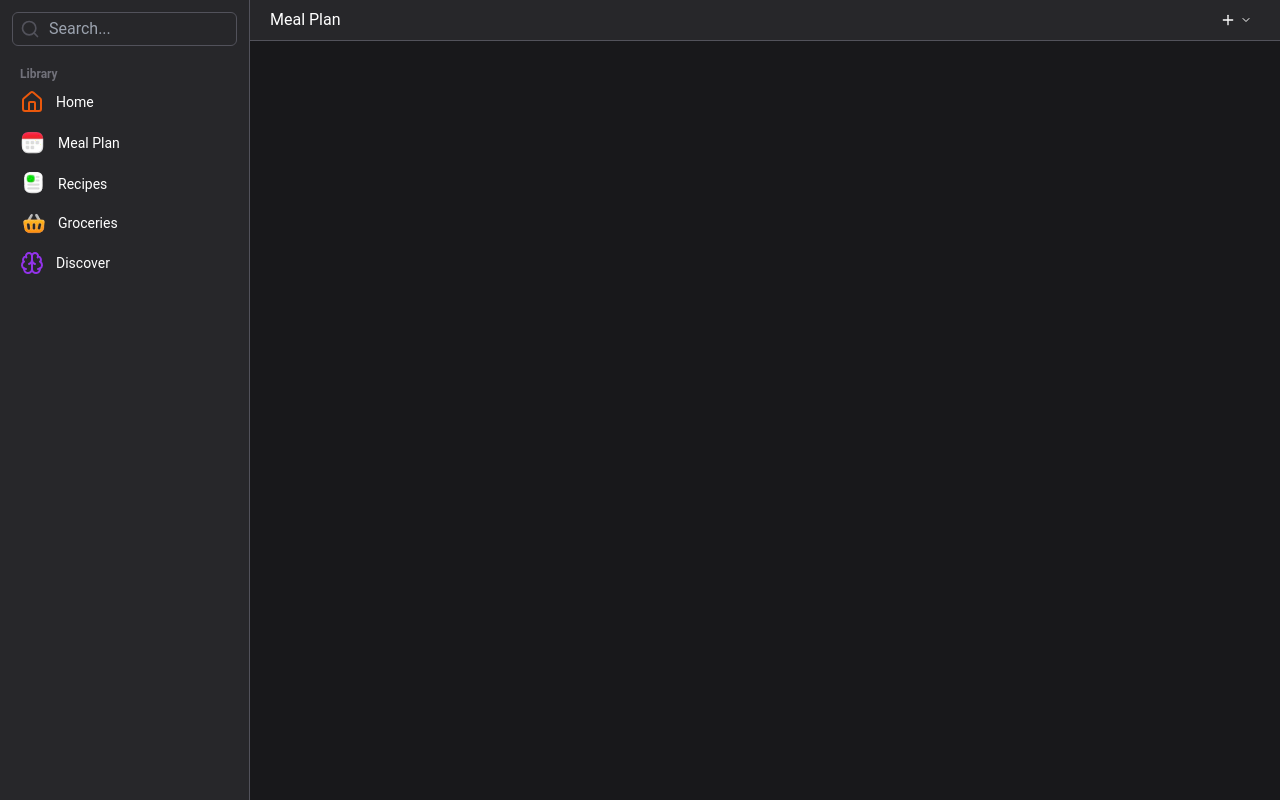
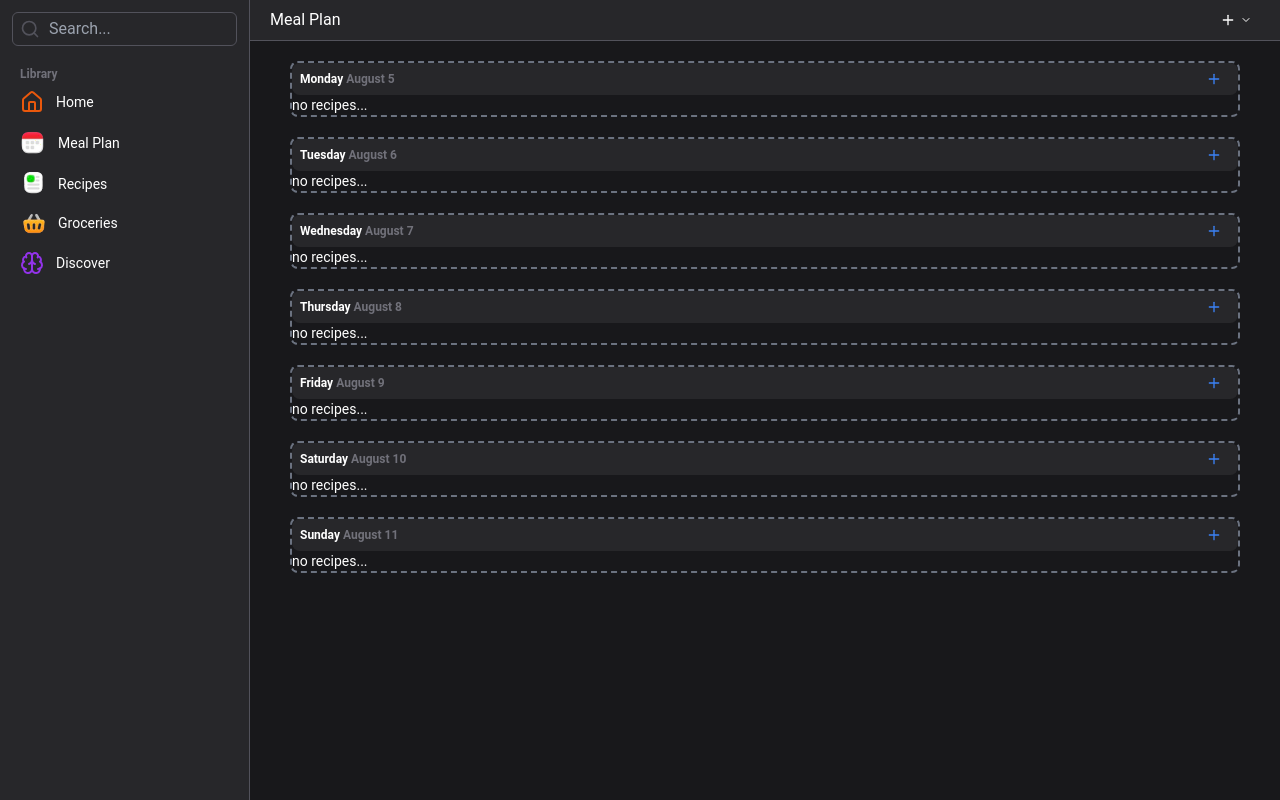
Before and after one commit to JordanVera/meal_prep_pwa, a Next.js app: page /mealPlan in a window 1280 px wide. Built offline with nearby package versions, Linux system fonts and the light colour scheme; no server answers.

Commit message:
feat: Add lazy loading for images in RecipeProfileHeaderButton and GenerateMealPlanButton components

```diff
--- a/src/components/buttons/RecipeProfileHeaderButton.jsx
+++ b/src/components/buttons/RecipeProfileHeaderButton.jsx
@@ -1,4 +1,5 @@
 import { useState, useEffect } from 'react';
+
 import { ChevronDown, Plus } from 'lucide-react'; // Assuming you're using Lucide for icons
 import { useUser } from '@/providers/UserContext';
 
--- a/src/pages/mealPlan.jsx
+++ b/src/pages/mealPlan.jsx
@@ -1,13 +1,84 @@
+import { useState } from 'react';
 import GenerateMealPlanButton from '@/components/buttons/GenerateMealPlanButton';
+import { ChevronDown, Plus, Ellipsis } from 'lucide-react';
+import { IconButton } from '@mui/material';
 
 const mealPlan = () => {
+  const getDaysOfWeek = () => {
+    const daysOfWeek = [];
+    const currentDate = new Date();
+    const options = { weekday: 'long', month: 'long', day: 'numeric' };
+
+    // Adjust to start from Monday
+    const dayOfWeek = currentDate.getDay();
+    const daysToMonday = (dayOfWeek === 0 ? -6 : 1) - dayOfWeek;
+    currentDate.setDate(currentDate.getDate() + daysToMonday);
+
+    for (let i = 0; i < 7; i++) {
+      daysOfWeek.push({
+        day: currentDate.toLocaleDateString('en-US', { weekday: 'long' }),
+        date: currentDate.toLocaleDateString('en-US', {
+          month: 'long',
+          day: 'numeric',
+        }),
+      });
+      currentDate.setDate(currentDate.getDate() + 1);
+    }
+
+    return daysOfWeek;
+  };
+
+  const daysOfWeek = getDaysOfWeek();
+
+  const [dropdowns, setDropdowns] = useState(
+    Array(daysOfWeek.length).fill(false)
+  );
+
+  const toggleDropdown = (index) => {
+    setDropdowns((prev) => {
+      const newDropdowns = [...prev];
+      newDropdowns[index] = !newDropdowns[index];
+      return newDropdowns;
+    });
+  };
+
   return (
     <div className="bg-zinc-900 text-white min-h-screen">
       <header className="flex items-center justify-between border-b border-zinc-600 bg-zinc-800 py-2 px-5">
         <h1>Meal Plan</h1>
         <GenerateMealPlanButton />
       </header>
+
+      <main className="mx-10 my-5 flex flex-col gap-5">
+        {daysOfWeek.map((day, index) => (
+          <div
+            key={index}
+            className="rounded-lg border-dashed border-spacing-8 border-2 border-gray-500"
+          >
+            <header className="bg-zinc-800 px-2 rounded-lg flex items-center justify-between">
+              <h2 className="text-xs font-bold">
+                {day.day} <span className="text-zinc-500"> {day.date}</span>
+              </h2>
+
+              <div className="flex items-center gap-1 relative">
+                <IconButton onClick={() => toggleDropdown(index)}>
+                  <Plus className="h-4 w-4 text-blue-500" />
+                </IconButton>
+
+                {dropdowns[index] && (
+                  <div className="absolute right-0 mt-2 w-48 bg-zinc-900 border border-zinc-800 shadow-lg rounded-md z-50">
+                    {/* Dropdown content here */}
+                    <p className="p-2">Dropdown content for {day.day}</p>
+                  </div>
+                )}
+              </div>
+            </header>
+            <p className="text-sm">no recipes...</p>
+          </div>
+        ))}
+      </main>
     </div>
   );
 };
+
 export default mealPlan;
```
Also changed, not shown: 1 other file (tests, documents, lock files or other folders).
